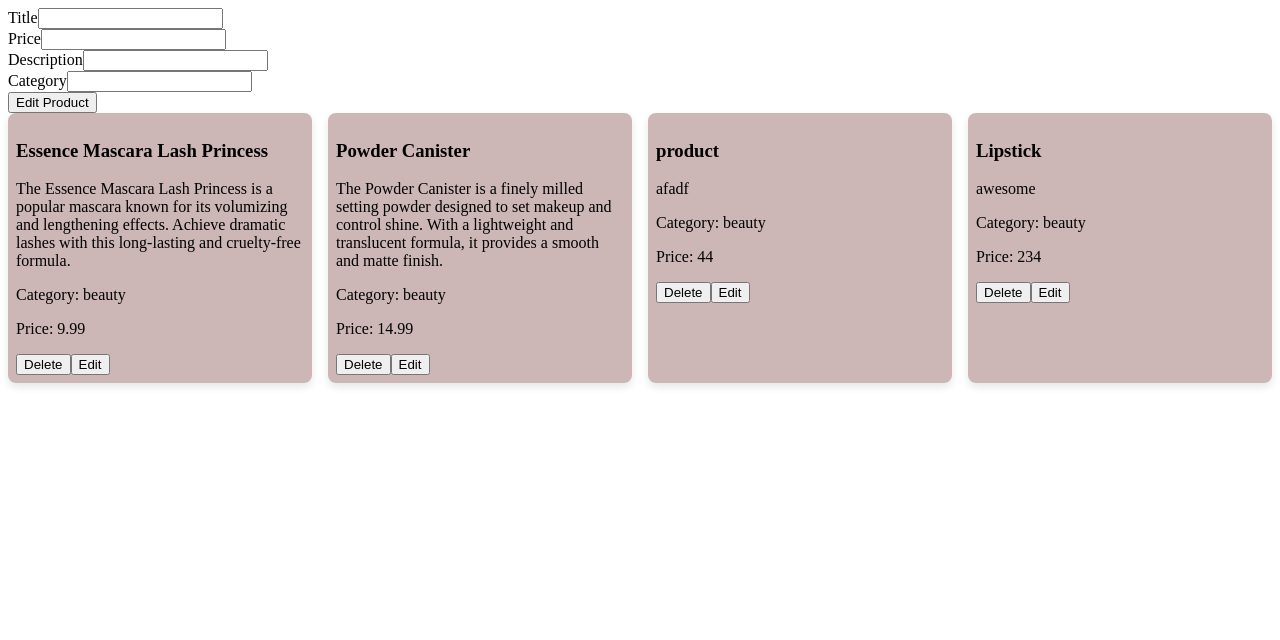
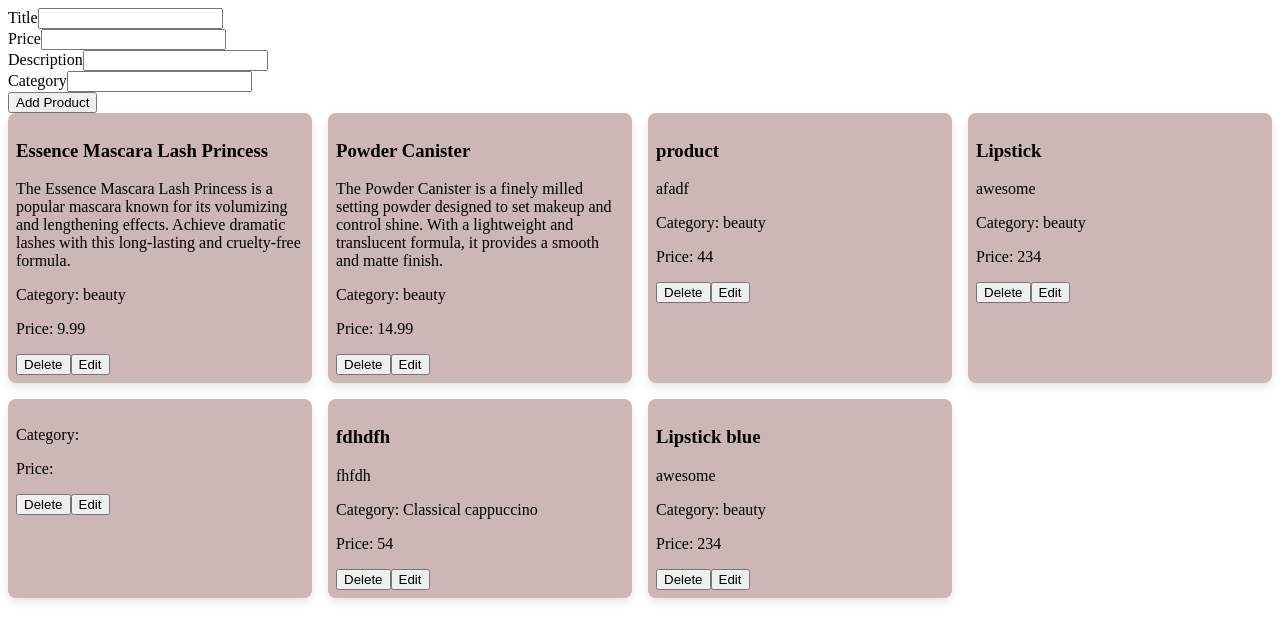
Before and after one commit to Salauddin-Ahmad/reduxToolkit-ecommerce, a React (Vite) app: page / in a window 1280 px wide. Shown: the top 640 px of the page. Built offline with nearby package versions, Linux system fonts and the light colour scheme; data requests are answered from the project's data file.

Commit message:
update product complete

```diff
--- a/database/db.json
+++ b/database/db.json
@@ -27,6 +27,27 @@
       "price": "234",
       "description": "awesome",
       "category": "beauty"
+    },
+    {
+      "id": "LdPtZW-yXC07WvWvuYHFT",
+      "title": "",
+      "price": "",
+      "description": "",
+      "category": ""
+    },
+    {
+      "id": "3z1oSFIZdtcZxUgZFch6p",
+      "title": "fdhdfh",
+      "price": "54",
+      "description": "fhfdh",
+      "category": "Classical cappuccino"
+    },
+    {
+      "id": "3-sDOIRhm-XBi0deFCF2i",
+      "title": "Lipstick blue",
+      "price": "234",
+      "description": "awesome",
+      "category": "beauty"
     }
   ]
 }
--- a/src/features/products/ProductForm.jsx
+++ b/src/features/products/ProductForm.jsx
@@ -1,18 +1,30 @@
 import { nanoid } from "nanoid";
-import { useState } from "react";
+import { useEffect, useState } from "react";
 import { useDispatch } from "react-redux";
 import { createProduct } from "./productSlice";
 
 
-const ProductForm = ({producToEdit = {}, isEdit = false}) => {
+const ProductForm = ({ producToEdit = {}, isEdit = false }) => {
     console.log(producToEdit)
     const dispatch = useDispatch()
     const [product, setProduct] = useState({
-        title: producToEdit.id || '',
-        price: producToEdit.price || '',
-        description: producToEdit.description || '',
-        category: producToEdit.category || '',
+        title: producToEdit.title ?? '',
+        price: producToEdit.price ?? '',
+        description: producToEdit.description ?? '',
+        category: producToEdit.category ?? '',
     })
+
+    useEffect(() => {
+        if (producToEdit) {
+            setProduct({
+                title: producToEdit.title,
+                price: producToEdit.price,
+                description: producToEdit.description,
+                category: producToEdit.category,
+            })
+        }
+
+    }, [producToEdit])
 
     const handleChange = (e) => {
         setProduct({
@@ -22,9 +34,9 @@
     };
     const handleSubmit = (event) => {
         event.preventDefault();
-        dispatch(createProduct({...product, id: nanoid() }))
+        dispatch(createProduct({ ...product, id: nanoid() }))
 
-        console.log({...product, id: nanoid()})
+        console.log({ ...product, id: nanoid() })
     }
 
     return (
@@ -63,7 +75,7 @@
                 />
             </div>
             <button type="submit">
-                {isEdit ? "Update Product" : "Edit Product"}
+                {isEdit ? "Update Product" : "Add Product"}
             </button>
         </form>
 
--- a/src/features/products/productSlice.js
+++ b/src/features/products/productSlice.js
@@ -63,8 +63,11 @@
                 state.products.push(action.payload  )
             })
             .addCase(updateProduct.fulfilled, (state, action) => {
-                state.products.push(action.payload  )
-            })
+
+                const index = state.products.findIndex((product)=>
+                    product.id === action.payload.id);
+                    state.products[index] = action.payload;
+            });
     }
 })
 
```
